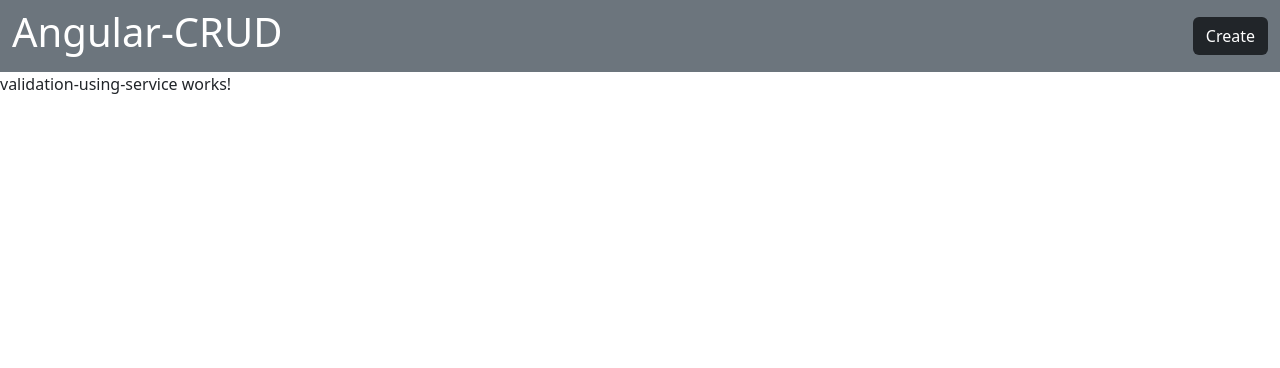
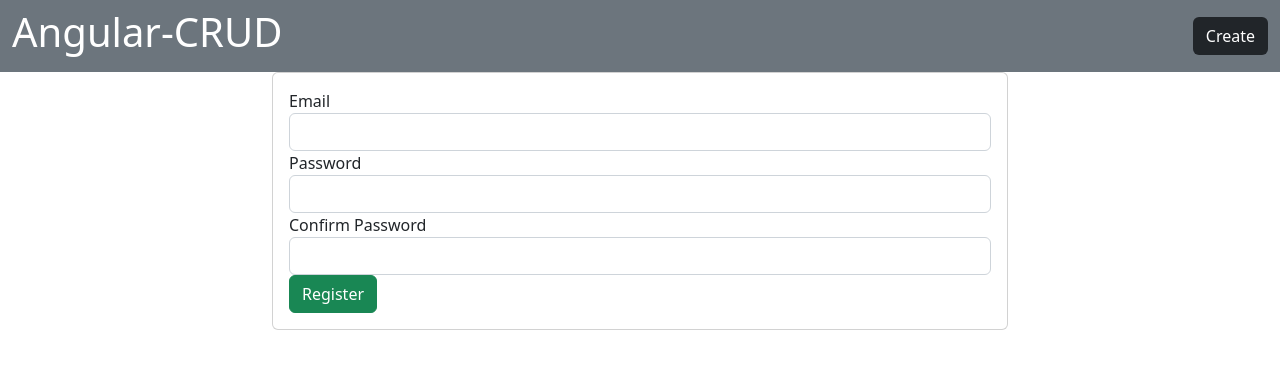
Before and after one commit to Jeeva-Sparkouttech/Angular-CRUD, an Angular app: page /validation-service in a window 1280 px wide. Shown: the top 368 px of the page. Built offline with nearby package versions, Linux system fonts and the light colour scheme.

Commit message:
form validation using services

```diff
--- a/src/app/validation-using-service/validation-using-service.component.html
+++ b/src/app/validation-using-service/validation-using-service.component.html
@@ -1 +1,47 @@
-<p>validation-using-service works!</p>
+<div class="container">
+    <div class="row">
+        <div class="col-md-8 mx-auto">
+            <div class="card">
+                <div class="card-body">
+                    <form class="form" [formGroup]="registerForm" (ngSubmit)="onSubmit()">
+                        <div class="form-group">
+                            <label>Email</label>
+                            <input type="text" class="form-control" formControlName="email">
+                            <span class="text-danger" *ngIf="(registerForm.controls['email'].touched || submitted) && registerForm.hasError('required','email')">
+                                Email is required
+                            </span>
+                            <span class="text-danger" *ngIf="registerForm.controls['email'].touched && registerForm.hasError('email','email')">
+                                Enter a valid email address
+                            </span>
+                        </div>
+
+                        <div class="form-group">
+                            <label>Password</label>
+                            <input type="password" class="form-control" formControlName="password">
+                            <span class="text-danger" *ngIf="(registerForm.controls['password'].touched || submitted) &&registerForm.hasError('required','password')">
+                                Password is required
+                            </span>
+                            <span class="text-danger" *ngIf="registerForm.controls['password'].touched && registerForm.hasError('invalidPassword','password')">
+                                Password should have minimum 8 characters, at least 1 uppercase letter, 1 lowercase
+                                letter and 1 numberconfirmPassword
+                            </span>
+                        </div>
+                        <div class="form-group">
+                            <label>Confirm Password</label>
+                            <input type="password" class="form-control" formControlName="confirmPassword">
+                            <span class="text-danger" *ngIf="(registerForm.controls['confirmPassword'].touched || submitted) && registerForm.hasError('required','confirmPassword')">
+                                Confirm Password is required
+                            </span>
+                            <span class="text-danger" *ngIf="registerForm.controls['confirmPassword'].touched && registerForm.hasError('passwordMismatch','confirmPassword')">
+                                Passwords doesnot match
+                            </span>
+                        </div>
+                        <div class="form-group">
+                            <button type="submit" class="btn btn-success">Register</button>
+                        </div>
+                    </form>
+                </div>
+            </div>
+        </div>
+    </div>
+</div>
--- a/src/app/validation-using-service/validation-using-service.component.ts
+++ b/src/app/validation-using-service/validation-using-service.component.ts
@@ -27,10 +27,6 @@ export class ValidationUsingServiceComponent implements OnInit {
     );
   }
 
-  get registerFormControl() {
-    return this.registerForm.controls;
-  }
-
   onSubmit() {
     this.submitted = true;
     if (this.registerForm.valid) {
--- a/src/app/validation.service.ts
+++ b/src/app/validation.service.ts
@@ -24,16 +24,16 @@ export class ValidationService {
   }
 
   MatchPassword(password: string, confirmPassword: string) {
-    return (formGroup: FormGroup) => {
+    return (formGroup : FormGroup) => {
       const passwordControl = formGroup.controls[password];
       const confirmPasswordControl = formGroup.controls[confirmPassword];
 
       if (!passwordControl || !confirmPasswordControl) {
-        return null;
+        return this.val;
       }
 
       if (confirmPasswordControl.errors && !confirmPasswordControl.errors['passwordMismatch']) {
-        return null;
+        return this.val;
       }
 
       if (passwordControl.value !== confirmPasswordControl.value) {
```
